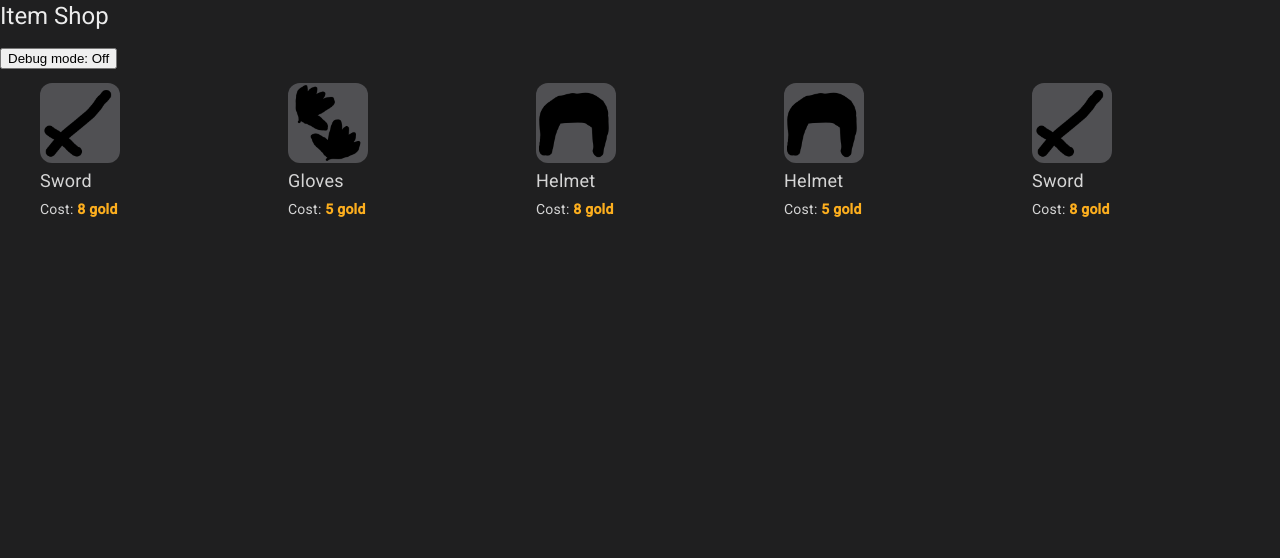
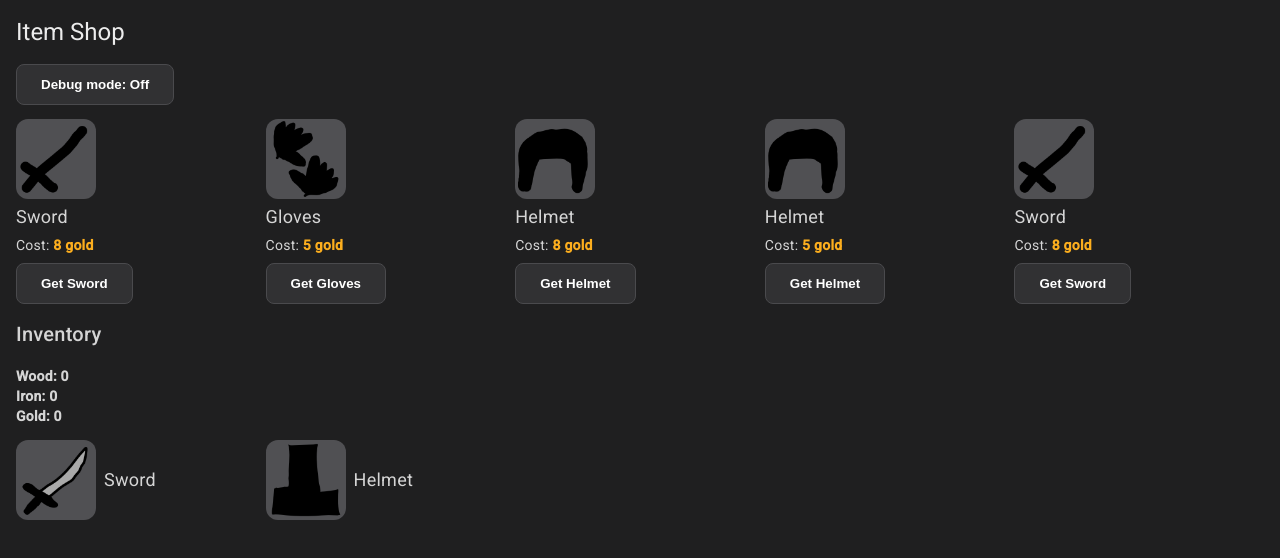
Before and after one commit to ChicoState/MuscleQuest, an Angular app in the folder muscle-quest-app/: page /shop in a window 1280 px wide. Shown: the top 558 px of the page. Built offline with nearby package versions, Linux system fonts and the light colour scheme.

Commit message:
Demo for adding items to inventory

```diff
--- a/muscle-quest-app/src/app/shop/shop.component.html
+++ b/muscle-quest-app/src/app/shop/shop.component.html
@@ -3,14 +3,31 @@
 
     <button (click)="Debug.toggle()">Debug mode: {{Debug.get() ? 'On' : 'Off'}}</button>
 
-    <ul>
+    <ul class="shop">
        <li *ngFor="let item of items_available">
-        <div class="icon">
+        <div class="item-icon">
             <img src="{{ getIcon(item) }}" />
         </div>
-        <span class="name">{{ getName(item) }}</span>
+        <span class="item-name">{{ getName(item) }}</span>
         <pre *ngIf="Debug.get()" class="data">{{ getData(item) }}</pre>
         <span class="cost">Cost: <span class="price">{{ item.shop_data ? item.shop_data.cost : 'null' }} gold</span></span>
+        <button (click)="giveItem(item)">Get {{ getName(item) }}</button>
        </li>
     </ul>
+
+    <h2>Inventory</h2>
+    <ul class="resources">
+        <li>Wood: {{ getUserData().wood}}</li>
+        <li>Iron: {{ getUserData().iron }}</li>
+        <li>Gold: {{ getUserData().gold }}</li>
+    </ul>
+    <ul class="inventory {{ Debug.get() ? 'debug' : '' }}">
+        <li *ngFor="let item of getUserData().items">
+            <div class="item-icon">
+                <img src="{{ getIcon(item) }}" />
+            </div>
+            <span class="item-name">{{ getName(item) }}</span>
+            <pre *ngIf="Debug.get()" class="data">{{ getData(item) }}</pre>
+        </li>
+    </ul>
 </div>
--- a/muscle-quest-app/src/app/shop/shop.component.scss
+++ b/muscle-quest-app/src/app/shop/shop.component.scss
@@ -2,6 +2,7 @@
     min-height: 100dvh;
     background-color: rgb(31, 31, 32);
     color: rgb(213, 213, 213);
+    padding: 1rem;
 }
 
 h1 {
@@ -9,16 +10,15 @@ h1 {
 }
 
 ul {
+    padding: 0;
+}
+
+ul.shop {
     display: grid;
     grid-template-columns: repeat(5, 1fr);
 }
 
-li {
-    display: flex;
-    flex-direction: column;
-    gap: 0.5rem;
-
-    .icon {
+.item-icon {
     width: 5rem;
     height: 5rem;
     background: rgb(80, 80, 83);
@@ -30,14 +30,45 @@ li {
     }
 }
 
-    .name {
+.item-name {
     font-size: large;
 }
+
+ul.shop li {
+    display: flex;
+    flex-direction: column;
+    gap: 0.5rem;
+
     .cost {
         .price {
             color: rgb(252, 174, 30);
             font-weight: bold;
         }
+    }
+
+    button {
+        width: fit-content;
+    }
+}
+
+ul.resources li {
+    list-style-type: none;
+    font-weight: bold;
+}
+
+ul.inventory {
+    display: grid;
+    grid-template-columns: repeat(5, 1fr);
+
+    li {
+        display: flex;
+        align-items: center;
+        gap: 0.5rem;
+        margin-bottom: 0.5rem;
+    }
+
+    &.debug {
+        grid-template-columns: repeat(2, 1fr);
     }
 }
 
@@ -47,3 +78,25 @@ pre {
     border-radius: 0.5rem;
     padding: 1rem;
 }
+
+button {
+    appearance: none;
+    border: 1px solid rgb(74, 74, 77);
+    background-color: rgb(49, 49, 51);
+    color: white;
+    font-weight: bold;
+    padding: 0.75rem 1.5rem;
+    border-radius: 0.5rem;
+    transition: scale 0.125s ease-in-out;
+
+    &:hover {
+        border-color: rgb(84, 84, 87);
+        background-color: rgb(59, 59, 62);
+    }
+
+    &:active {
+        scale: 0.98;
+        border-color: rgb(74, 74, 77);
+        background-color: rgb(39, 39, 42);
+    }
+}
--- a/muscle-quest-app/src/app/shop/shop.component.ts
+++ b/muscle-quest-app/src/app/shop/shop.component.ts
@@ -17,6 +17,7 @@ export class ShopComponent {
 
   getName = getItemName
   getIcon = getItemIcon
+  getUserData = UserData.get
 
   Debug = Debug
 
@@ -43,4 +44,11 @@ export class ShopComponent {
   getData(item: ItemState) {
     return JSON.stringify(item ?? {}, null, 2)
   }
+
+  giveItem(item: ItemState) {
+    UserData.mutate(data => {
+      data.items.push(item);
+      return data;
+    })
+  }
 }
```
Lines whose indentation alone changed are shown as unchanged.
